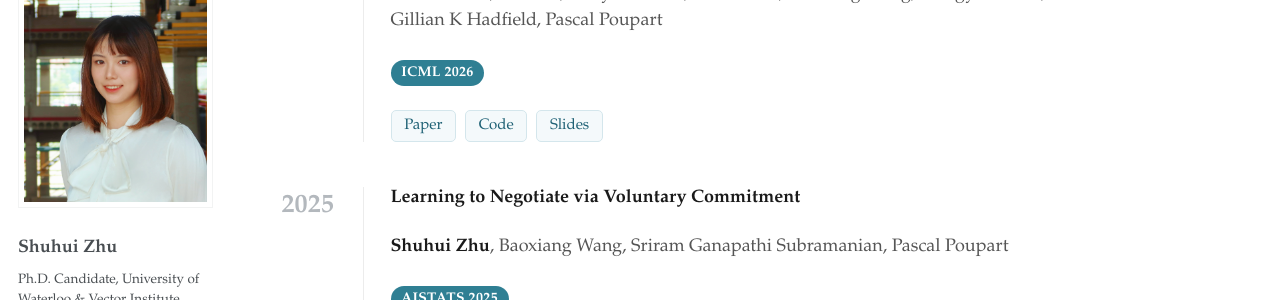
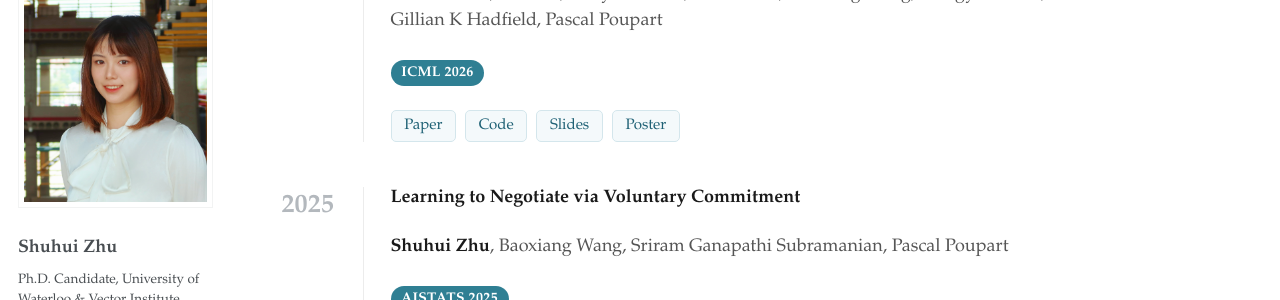
Before and after one commit to shuhui-zhu/shuhui-zhu.github.io, a Jekyll site: the page built from _pages/publications.html, in a window 1280 px wide and 900 px high, scrolled down 654 px. Shown: the part 142-442 px from the top of the window. Built offline with Jekyll 4.4.1, drawn with Linux system fonts in a browser that asks for light colours; some web fonts are replaced.

Commit message:
update publication

```diff
--- a/_pages/publications.html
+++ b/_pages/publications.html
@@ -47,6 +47,7 @@ author_profile: true
                     <a class="pub-btn" href="https://arxiv.org/abs/2602.07777">Paper</a>
                     <a class="pub-btn" href="https://github.com/shuhui-zhu/ALIGN">Code</a>
                     <a class="pub-btn" href="https://shuhui-zhu.github.io/files/ICML-ALIGN-slides.pdf">Slides</a>
+                    <a class="pub-btn" href="https://shuhui-zhu.github.io/files/ICML_poster.pdf">Poster</a>
                 </div>
             </div>
 
```
